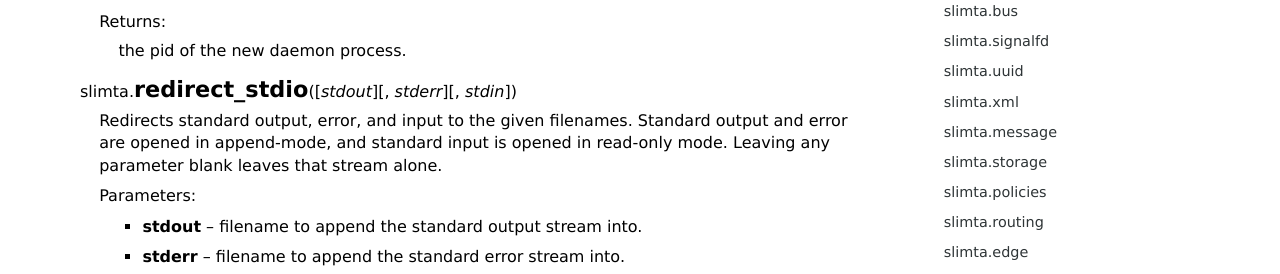
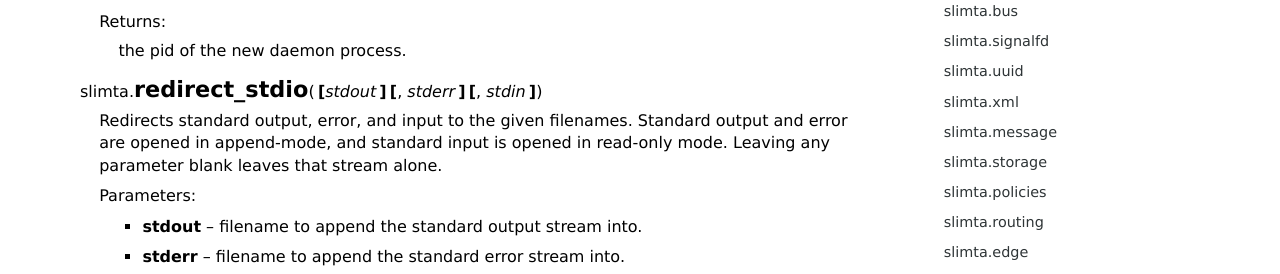
Before and after one commit to icgood/slimta-deprecated, a Sphinx documentation site: the page built from doc/api/slimta.rst, in a window 1280 px wide. Shown: the part 336-610 px from the top of the page. Built offline with Sphinx 7.4.7, drawn with Linux system fonts in a browser that asks for light colours; some of the changed text lies outside the part shown.

Commit message:
more tweaks!

```diff
--- a/doc/_static/agogo.css
+++ b/doc/_static/agogo.css
@@ -203,6 +203,11 @@ div.document .section {
 }
 div.document .section:first-child {
   margin-top: 0px;
+}
+
+div.document span.optional {
+  font-weight: bold;
+  margin-left: 0.2em;
 }
 
 div.document div.highlight-python {
--- a/doc/conf.py
+++ b/doc/conf.py
@@ -150,10 +150,10 @@ html_static_path = ['_static/agogo.css']
 #html_split_index = False
 
 # If true, links to the reST sources are added to the pages.
-#html_show_sourcelink = True
+html_show_sourcelink = False
 
 # If true, "Created using Sphinx" is shown in the HTML footer. Default is True.
-#html_show_sphinx = True
+html_show_sphinx = False
 
 # If true, "(C) Copyright ..." is shown in the HTML footer. Default is True.
 #html_show_copyright = True
--- a/doc/manual/terminology.rst
+++ b/doc/manual/terminology.rst
@@ -4,6 +4,8 @@ slimta Terminology
 
 To get started working with *slimta*, there are a few terms to know. Someone
 familiar with SMTP and email servers will recognize many of them.
+
+--------------
 
 *MTA*
    Mail Transfer Agent. This is a server application used to transfer email
```
